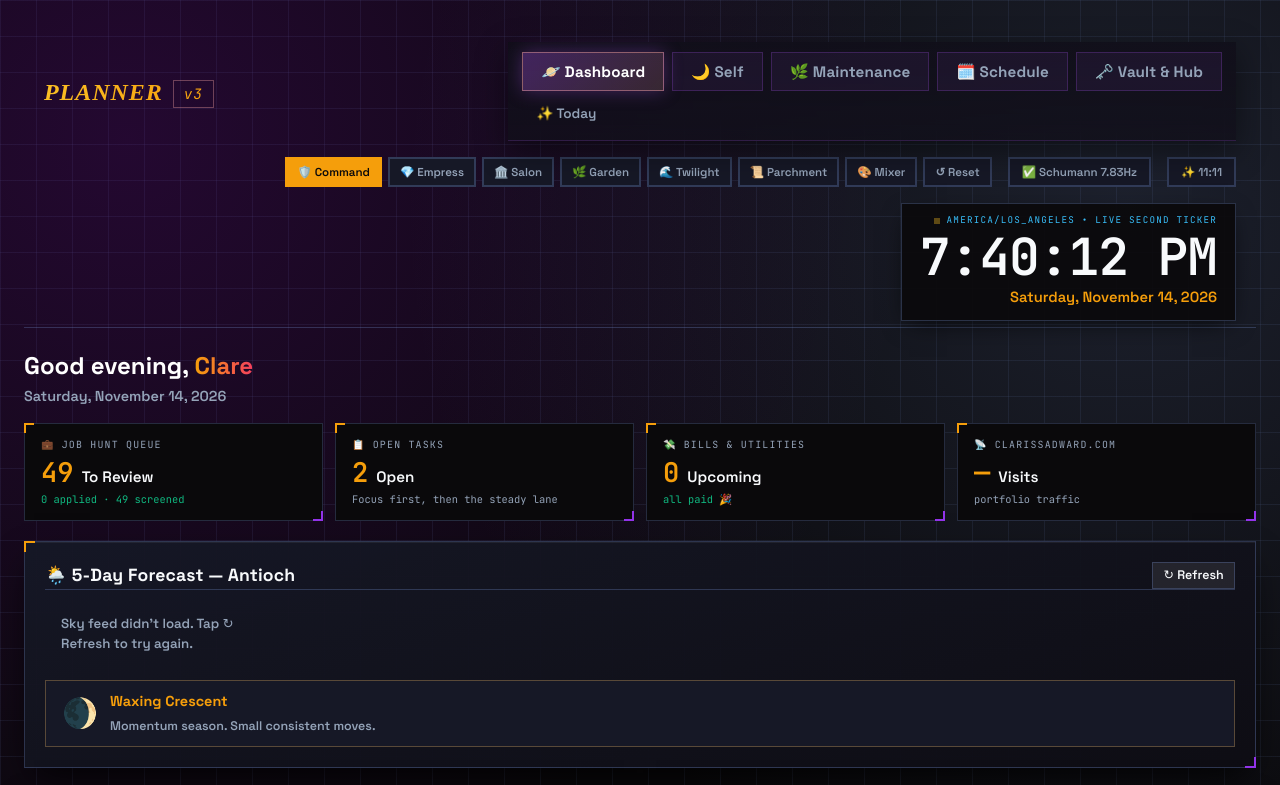
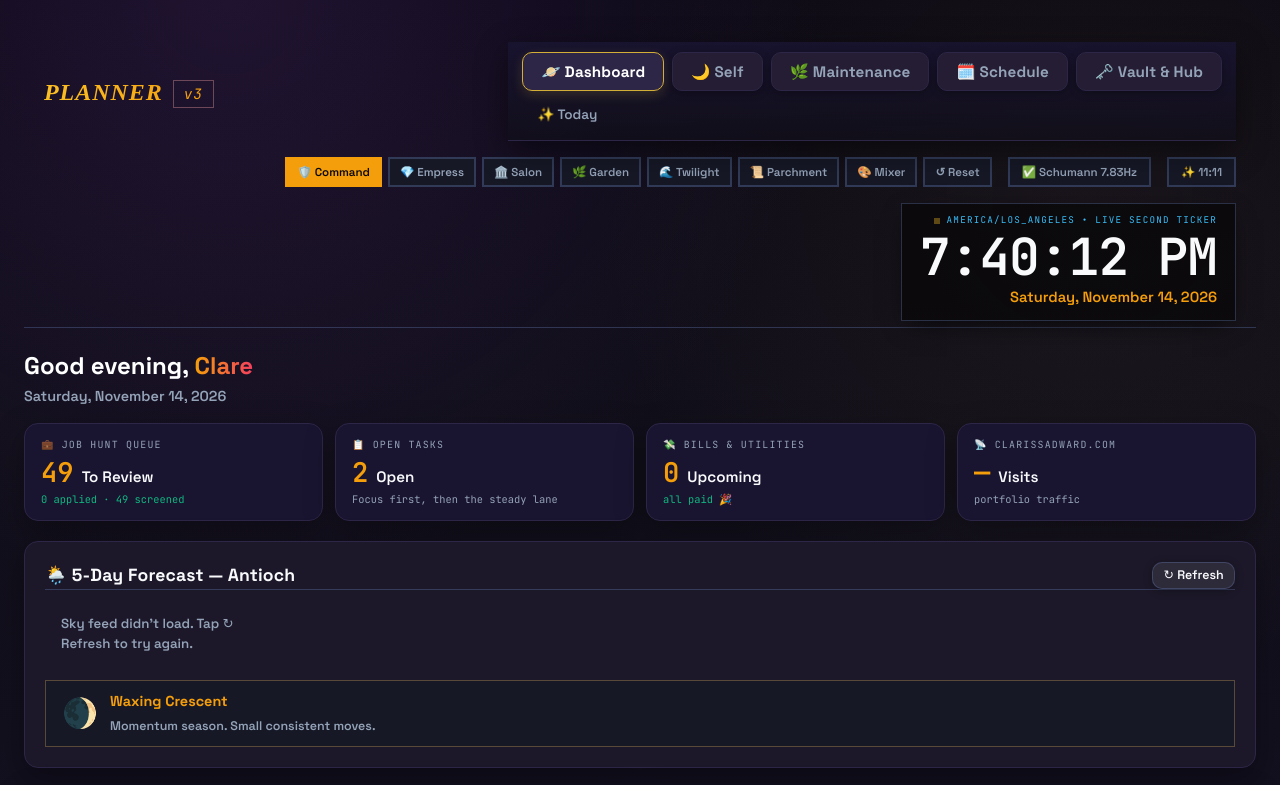
Before and after one commit to TheOtherBlkGrl/life-planner, a plain HTML site: page v3.html in a window 1280 px wide. Shown: the top 785 px of the page. Drawn offline with nearby package versions, Linux system fonts and the light colour scheme; no server answers; a web font is replaced by a local one.

Commit message:
v3.1: site chrome mirrors the hillside trackers' design (panel cards, sharp-btn nav, chip subtabs, tracker bg + scrollbars); cache 20261114e

```diff
--- a/v3.css
+++ b/v3.css
@@ -109,3 +109,56 @@
 
 /* v3: every control follows the site type system */
 button, input, select, textarea { font-family: inherit; }
+
+/* ===== v3.1 mirror: the hillside trackers' design language, site-wide ===== */
+body {
+  background:
+    radial-gradient(circle at 18% 0%, rgba(157,78,221,0.14) 0%, transparent 45%),
+    radial-gradient(circle at 85% 25%, rgba(244,184,96,0.05) 0%, transparent 40%),
+    linear-gradient(to bottom, #0b0914 0%, #110f1a 55%, #13101f 100%) !important;
+  background-attachment: fixed !important;
+}
+/* panels get the tracker treatment: rounded, bordered, soft deep shadow */
+.tab-panel .card, .dash-sec-tile, .orisha-card {
+  background: #1c1829 !important;
+  border: 1px solid #2e2647 !important;
+  border-radius: 14px !important;
+  box-shadow: 0 10px 30px rgba(0,0,0,0.35) !important;
+}
+.tab-panel .card:hover, .dash-sec-tile:hover, .orisha-card:hover {
+  box-shadow: 0 12px 32px rgba(157,78,221,0.20) !important;
+}
+.kpi-tile {
+  background: #191430 !important;
+  border: 1px solid #2e2647 !important;
+  border-radius: 14px !important;
+  box-shadow: 0 10px 30px rgba(0,0,0,0.35) !important;
+}
+.kpi-tile:hover { box-shadow: 0 12px 32px rgba(157,78,221,0.20) !important; transform: none !important; }
+/* retire the corner-bracket pseudo elements from the cosmic look */
+.tab-panel .card::before, .tab-panel .card::after,
+.kpi-tile::before, .kpi-tile::after, .dash-sec-tile::before, .dash-sec-tile::after { display: none !important; }
+/* nav bar toned to panel colors */
+.v3-nav { background: linear-gradient(180deg, rgba(25,20,48,0.92), rgba(17,15,26,0.80)) !important;
+  border-bottom: 1px solid #2e2647 !important; }
+/* buttons: tracker sharp-btn shape and glow */
+.v3-sec-btn { border-radius: 10px !important; background: #241d33 !important;
+  border: 1px solid #2e2647 !important; box-shadow: 0 2px 8px rgba(0,0,0,0.30) !important; }
+.v3-sec-btn:hover { border-color: rgba(157,78,221,0.55) !important;
+  box-shadow: 0 4px 12px rgba(157,78,221,0.28) !important; }
+.v3-sec-btn.active { background: #2e2647 !important; border-color: #d4af37 !important;
+  box-shadow: 0 4px 12px rgba(212,175,55,0.18) !important; }
+.v3-sub-btn { border: 1px solid transparent !important; border-radius: 8px !important; }
+.v3-sub-btn:hover { background: rgba(157,78,221,0.10) !important; }
+.v3-sub-btn.active { background: rgba(157,78,221,0.15) !important; border: 1px solid #2e2647 !important;
+  color: var(--leo-gold,#f4b860) !important; }
+/* mini controls follow the sharp-btn */
+.mini-btn, .add-btn { border-radius: 10px !important; box-shadow: 0 2px 8px rgba(0,0,0,0.30) !important; }
+.mini-btn:hover, .add-btn:hover { box-shadow: 0 4px 12px rgba(157,78,221,0.28) !important; }
+/* inputs and chips */
+input, select, textarea { border-radius: 8px !important; border: 1px solid #2e2647 !important;
+  background: #161221 !important; }
+.ccc-day-chip { border-radius: 6px !important; }
+/* scrollbars like the trackers */
+::-webkit-scrollbar-track { background: #110f1a !important; border-left: 1px solid #241d33 !important; }
+::-webkit-scrollbar-thumb { background: #7b2cbf !important; }
--- a/v3.html
+++ b/v3.html
@@ -9,7 +9,7 @@
   <link href="https://fonts.googleapis.com/css2?family=Space+Grotesk:wght@600;700&family=Playfair+Display:ital,wght@1,600&family=JetBrains+Mono:ital,wght@0,400;0,600;1,400&display=swap" rel="stylesheet">
   <link rel="stylesheet" href="style.css?v=20261114d" />
   <link rel="stylesheet" href="v2.css?v=20261114d" />
-  <link rel="stylesheet" href="v3.css?v=20261114d" />
+  <link rel="stylesheet" href="v3.css?v=20261114e" />
   <script src="https://cdn.jsdelivr.net/npm/canvas-confetti@1.6.0/dist/confetti.browser.min.js"></script>
 </head>
 <body>
```
